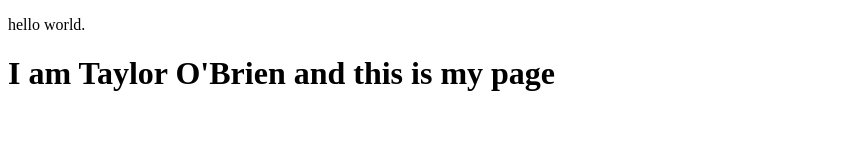
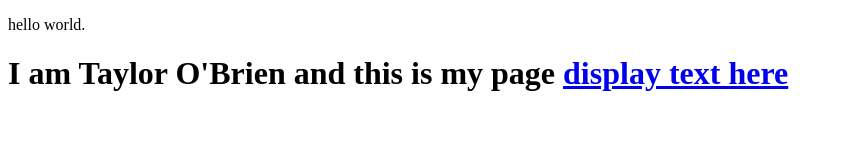
Before and after one commit to tlibra12/eresa-site, a plain HTML site: page index.html in a window 1280 px wide. Shown: the whole page, without its empty margins (0-844 px from the left). Drawn offline with Linux system fonts and the light colour scheme.

Commit message:
Update index.html

```diff
--- a/index.html
+++ b/index.html
@@ -10,4 +10,5 @@
 <p>hello world.</p>
 </body>
   <h1> I am Taylor O'Brien and this is my page</h>
+  <a href="filename.html">display text here</a>
 </html>
```
